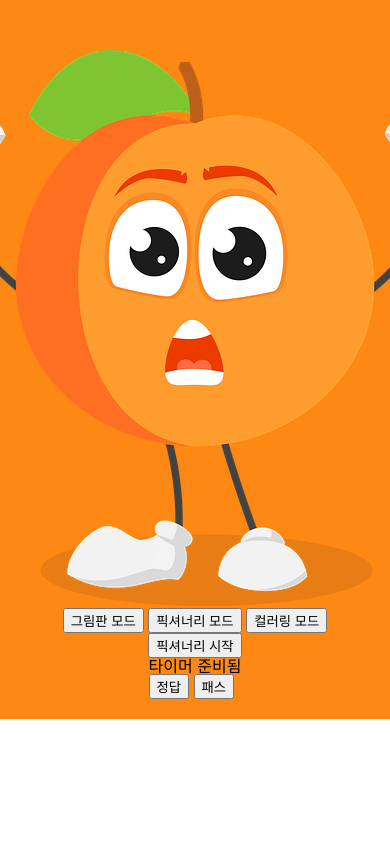
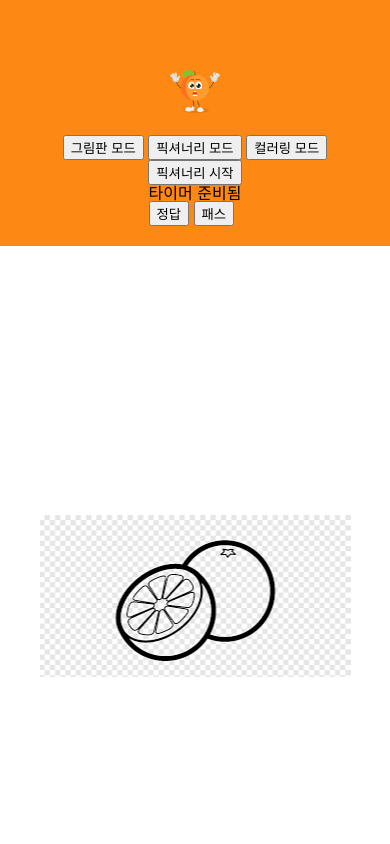
Before and after one commit to it-is-too-orange/drawing_orange, a plain HTML site: page pictionary.html in a window 390 px wide. Shown: the top 844 px of the page. Drawn offline with nearby package versions, Linux system fonts and the light colour scheme.

Commit message:
Update style.css

```diff
--- a/style.css
+++ b/style.css
@@ -152,3 +152,18 @@ body {
 .controls__mode #jsMode:hover {
   background-color: rgb(250, 99, 6);
 }
+
+/* Example of styling the logo in CSS */
+#homepageLogo {
+  width: 250px; /* Adjust as needed */
+  height: auto; /* Keeps the aspect ratio */
+  margin: 20px; /* Adjust spacing around the logo */
+  /* More styles as needed */
+}
+
+/* Example of a media query for smaller screens */
+@media screen and (max-width: 600px) {
+  #homepageLogo {
+      width: 50px; /* Smaller size for smaller screens */
+  }
+}
```
